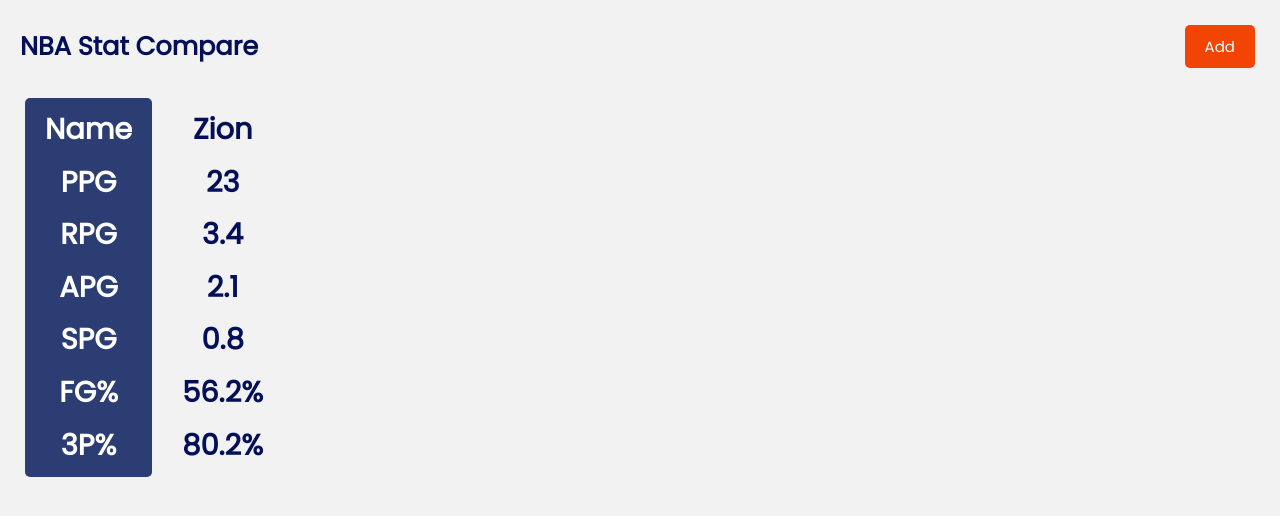
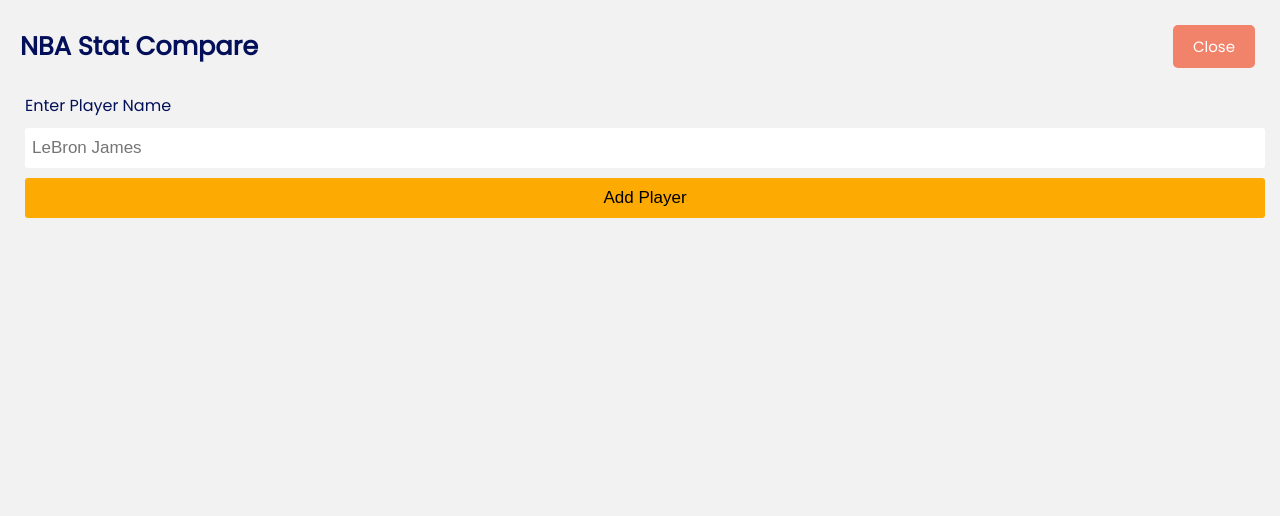
Before and after one commit to pfishe13/nba-stat-compare, an Angular app: page / in a window 1280 px wide. Shown: the top 516 px of the page. Built offline with nearby package versions, Linux system fonts and the light colour scheme.

Commit message:
Updated form button

```diff
--- a/src/app/components/add-player-form/add-player-form.component.ts
+++ b/src/app/components/add-player-form/add-player-form.component.ts
@@ -14,7 +14,7 @@
   playerID!: any;
   @Output() onBtnClick = new EventEmitter();
   @Output() onAddPlayer = new EventEmitter();
-  showAddTask!: boolean;
+  showAddTask: boolean = true;
   subscription: Subscription;
 
   constructor(
@@ -30,7 +30,6 @@
 
   clickButton() {
     console.log('Button clicked');
-    // this.utilityService.getPlayerStats();
   }
 
   async onSubmit() {
@@ -43,14 +42,9 @@
     const player$ = await this.http.get<any>(specificUrl);
     let playerArray = await lastValueFrom(player$);
     playerArray = playerArray.data;
-    // console.log(`Player array`, playerArray);
     this.playerID = playerArray[0].id;
     const first_name = playerArray[0].first_name;
     const last_name = playerArray[0].last_name;
-    // console.log(
-    //   'No issues, I will wait until promise is resolved..',
-    //   this.playerID
-    // );
 
     const playerGameStatisticsUrl = `https://www.balldontlie.io/api/v1/stats?seasons[]=2022&player_ids[]=${this.playerID}`;
     const playerGameStatistics$ = await this.http.get<any>(
@@ -69,7 +63,6 @@
         playerGameStatistics
       );
 
-      console.log(newPlayer);
       this.onAddPlayer.emit(newPlayer);
     }
 
@@ -127,7 +120,6 @@
     0
   );
   const avgFGPercent = fgMade / fgAttemps;
-  console.log(avgFGPercent);
 
   // 3pt percentage
   const fg3Attemps = gameArray.reduce(
--- a/src/app/components/header/header.component.ts
+++ b/src/app/components/header/header.component.ts
@@ -8,7 +8,7 @@
   styleUrls: ['./header.component.css'],
 })
 export class HeaderComponent implements OnInit {
-  showAddTask: boolean = false;
+  showAddTask: boolean = true;
   subscription!: Subscription;
 
   constructor(private utilityService: UtilityService) {
--- a/src/app/components/players/players.component.ts
+++ b/src/app/components/players/players.component.ts
@@ -8,27 +8,12 @@
   styleUrls: ['./players.component.css'],
 })
 export class PlayersComponent implements OnInit {
-  players: Player[] = [
-    {
-      first_name: 'Zion',
-      last_name: 'Williamson',
-      mins: 22,
-      points: 23,
-      rebounds: 3.4,
-      assists: 2.1,
-      blocks: 5.6,
-      steals: 0.8,
-      fieldGoalPercentage: 56.2,
-      fieldGoal3Percentage: 80.2,
-    },
-  ];
+  players: Player[] = [];
 
   constructor(private utilityService: UtilityService) {}
 
   addPlayer(player: Player) {
-    console.log(`Adding player to the players array`);
     this.players.push(player);
-    console.log(this.players);
   }
 
   deletePlayer(player: Player) {
--- a/src/app/services/utility.service.ts
+++ b/src/app/services/utility.service.ts
@@ -8,7 +8,7 @@
 })
 export class UtilityService {
   constructor(private http: HttpClient) {}
-  private showAddTask: boolean = false;
+  private showAddTask: boolean = true;
   private subject = new Subject<any>();
 
   toggleAddTask(): void {
```
